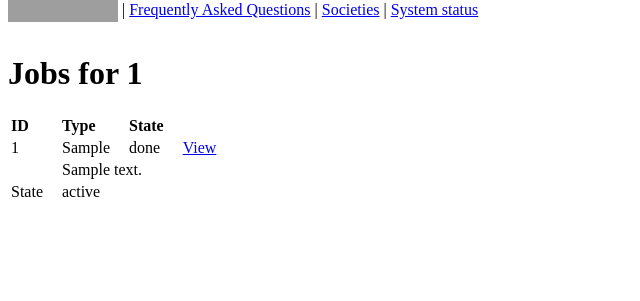
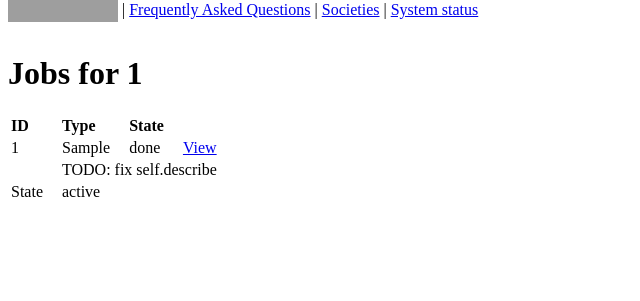
Before and after one commit to SRCF/control-panel, a Python web app: template control/templates/jobs/home.html in a window 1280 px wide. Shown: the part 198-499 px from the top of the page, without its empty margins (0-640 px from the left). Run offline with Jinja, Linux system fonts and the light colour scheme; the template is opened without the code that fills it: most values are stand-ins (such as "Sample title", 1, 10 or a date in 2020); grey boxes are pictures that could not be loaded.

```diff
--- a/control/templates/jobs/home.html
+++ b/control/templates/jobs/home.html
@@ -20,11 +20,11 @@
                 <td>{{ job.job_id }}</td>
                 <td>{{ job.JOB_TYPE }}</td>
                 <td>{{ job.state }}</td>
-                <td><a href="#todo">View</a></td>
+                <td><a href="jobs/{{ job.job_id }}">View</a></td>
             </tr>
             <tr>
                 <td></td>
-                <td colspan="4">{{ job.describe }}</td>
+                <td colspan="4">{{ job.describe if false else "TODO: fix self.describe" }}</td>
             </tr>
             {% if job.state_message %}
             <tr>
```
